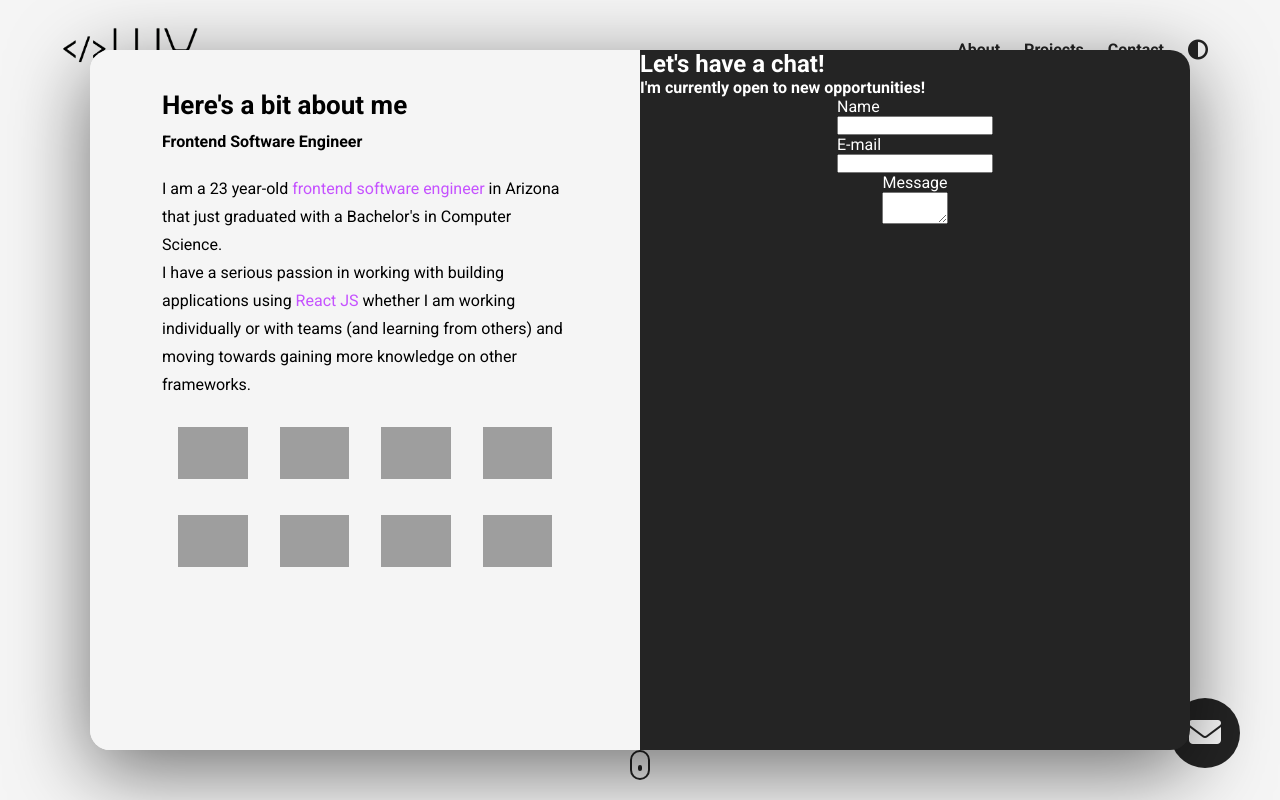
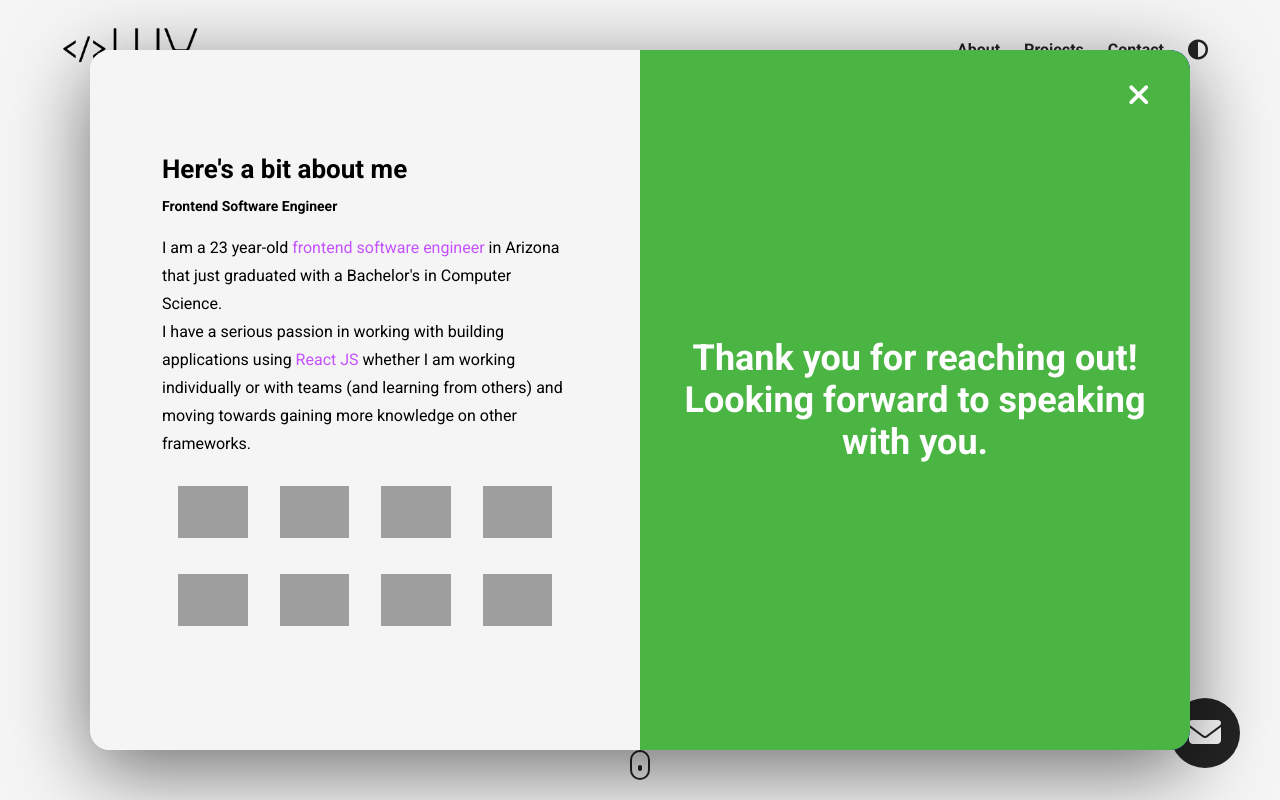
Before and after one commit to wyuan19asu/AdvancedEportfolio, a plain HTML site: page index.html in a window 1280 px wide. Shown: the top 800 px of the page. Drawn offline with Linux system fonts and the light colour scheme; grey boxes are pictures that could not be loaded.

Commit message:
finished contact modal

```diff
--- a/index.html
+++ b/index.html
@@ -192,23 +192,39 @@
           </div>
         </div>
         <div class="modal__half modal__contact">
-          <h1>Let's have a chat!</h1>
-          <h4>I'm currently open to new opportunities!</h2>
-            <form>
-              <label for="">
+          <h3 class="modal__title modal__title--contact">Let's have a chat!</h3>
+          <h3 class="modal__sub-title modal__sub-title--contact">
+            I'm currently open to new opportunities!
+          </h3>
+          <form id="contact__form">
+            <div class="form__item">
+              <label for="name" class="form__item--label">
                 Name
-                <input type="text" name="name" value="" required>
+                <input type="text" name="user_name" class="input" required />
               </label>
-              <label for="">
+            </div>
+            <div class="form__item">
+              <label class="form__item--label">
                 E-mail
-                <input type="text" name="email" value="" required>
+                <input type="email" name="user_email" class="input" required />
               </label>
-              <label for="">
+            </div>
+            <div class="form__item">
+              <label class="form__item--label">
                 Message
-                <textarea rows="2" cols="2"></textarea>
+                <textarea class="input" required name="message"></textarea>
               </label>
-            </form>
+            </div>
+            <button id="contact__submit" class="form__submit">Send it!</button>
+          </form>
+          <div class="modal__overlay modal__overlay--loading">
+            <i class="fas fa-spinner"> </i>
+          </div>
+          <div class="modal__overlay modal__overlay--success">
+            Thank you for reaching out! Looking forward to speaking with you.
+          </div>
         </div>
+        <i class="fas fa-times modal__exit click"></i>
       </div>
     </section>
     <section id="projects">
--- a/styles.css
+++ b/styles.css
@@ -27,6 +27,39 @@ section {
   background-color: rgb(245, 245, 245);
 }
 
+input,
+textarea {
+  width: 100%;
+  background-color: #242424;
+  color: white;
+  outline: none;
+  border: none;
+  border-bottom: 2px solid white;
+  height: 42px;
+  transition: all 300ms ease;
+}
+
+input:hover,
+textarea:hover {
+  border-color: var(--purple);
+}
+
+input:focus,
+textarea:focus {
+  border-color: var(--purple);
+}
+
+textarea {
+  resize: vertical;
+  height: 120px;
+  margin-top: 8px;
+}
+
+label {
+  font-size: 14px;
+  font-weight: bold;
+  margin-bottom: 20px;
+}
 .container {
   padding: 50px 0;
   width: 100%;
@@ -117,6 +150,8 @@ nav {
   font-size: 20px;
 }
 
+/* MODAL */
+
 .modal {
   position: absolute;
   top: 50%;
@@ -132,14 +167,18 @@ nav {
 }
 
 .modal__half {
+  display: flex;
+  justify-content: center;
+  flex-direction: column;
   width: 50%;
+  padding: 40px 72px;
+  position: relative;
 }
 
 .modal__about {
   background-color: rgb(245, 245, 245);
   display: flex;
   flex-direction: column;
-  padding: 40px 72px;
 }
 
 .modal__title {
@@ -196,18 +235,80 @@ nav {
   color: white;
 }
 
-.modal__contact form {
+.form__item {
+  margin-bottom: 24px;
+}
+
+.modal__sub-title {
+  font-size: 14px;
+  margin: 14px 0 20px 0;
+}
+
+.form__submit {
+  background-color: var(--purple);
+  padding: 18px 30px;
+  font-size: 20px;
+  border: 1px solid black;
+  border-radius: 8px;
+  color: white;
+  font-weight: 700;
+  width: 100%;
+  transition: all 300ms ease;
+}
+
+.form__submit:hover {
+  border: 1px solid white;
+  cursor: pointer;
+  background: transparent;
+}
+
+.modal__overlay {
+  position: absolute;
+  top: 0;
+  left: 0;
+  width: 100%;
+  height: 100%;
   display: flex;
-  flex-direction: column;
+  justify-content: center;
   align-items: center;
 }
-
-.modal__contact label {
-  display: flex;
-  flex-direction: column;
-
+.modal__overlay--loading {
+  background-color: blue;
+  font-size: 70px;
+  z-index: -1;
 }
 
+.fa-spinner {
+  animation: spinner 750ms infinite linear;
+}
+
+@keyframes spinner {
+  0% {
+    transform: rotate(0deg);
+  }
+  100% {
+    transform: rotate(360deg);
+  }
+}
+
+.modal__overlay--success {
+  background-color: #4bb543;
+  font-size: 36px;
+  padding: 30px;
+  text-align: center;
+  font-weight: 700;
+}
+
+.modal__exit {
+  position: absolute;
+  top: 30px;
+  right: 40px;
+  font-size: 30px;
+  color: white;
+  z-index: 100;
+}
+
+/* LANDING PAGE */
 #landing-page {
   min-height: 100vh;
 }
@@ -315,9 +416,11 @@ nav {
   font-size: 48px;
   margin-bottom: 60px;
 }
+
 .project {
   margin-bottom: 140px;
 }
+
 .project__img {
   width: 100%;
   transition: all 350ms ease;
@@ -367,9 +470,11 @@ nav {
 .project__description--title {
   font-size: 40px;
 }
+
 .project__description--sub-title {
   margin-top: 8px;
 }
+
 .project__description--link {
   color: white;
   font-size: 20px;
```
